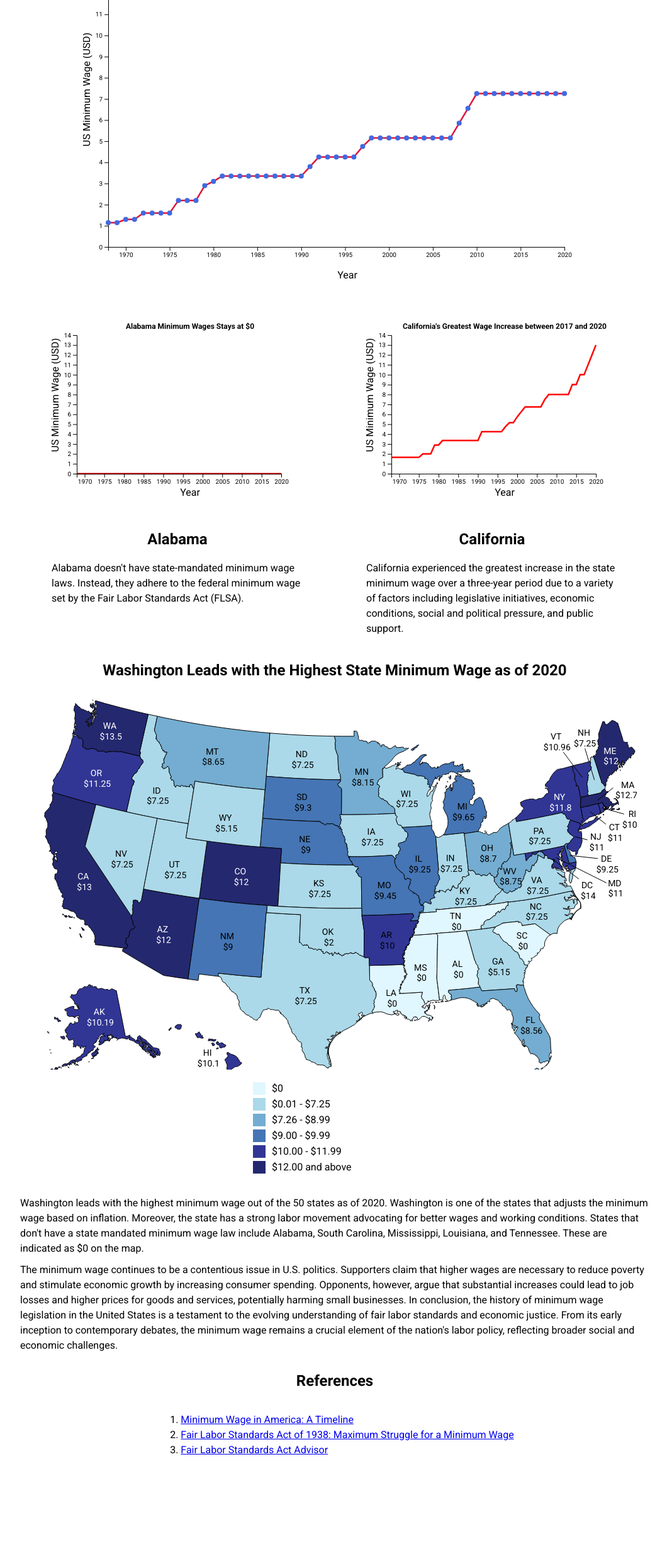
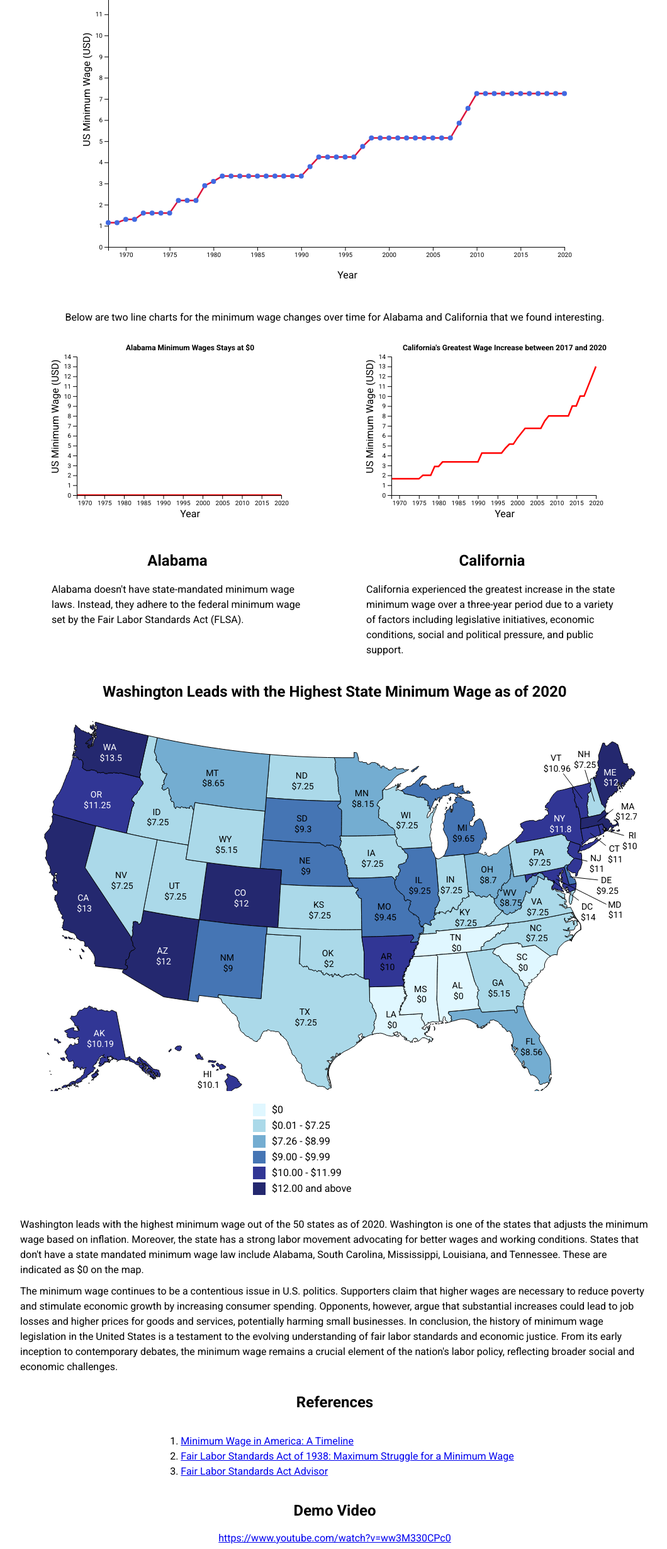
Before and after one commit to samuellee77/dsc-queue-viz, a SvelteKit app: page / in a window 1280 px wide. Shown: the part 1017-3476 px from the top of the page at 63% size, without its empty margins (108-1168 px from the left). Before the commit the page ends 3355 px from the top, so only its background shows below. Built offline with nearby package versions, Linux system fonts and the light colour scheme.

Commit message:
demo vid link

```diff
--- a/src/components/Resources.svelte
+++ b/src/components/Resources.svelte
@@ -11,6 +11,9 @@
     </li>
 </ol>
 
+<h2 class='body-header'>Demo Video</h2>
+<a href='https://www.youtube.com/watch?v=ww3M330CPc0'>https://www.youtube.com/watch?v=ww3M330CPc0</a>
+
 <style>
     .resource-list {
         text-align: left;
--- a/src/components/TwoLineGraphs.svelte
+++ b/src/components/TwoLineGraphs.svelte
@@ -94,6 +94,10 @@
         }
     }
 </script>
+
+<p class="body-text">
+    Below are two line charts for the minimum wage changes over time for Alabama and California that we found interesting.
+</p>
 <div class="tooltip" bind:this={tooltip}>Tooltip</div>
 <div class="line-graphs-container">
     <svg bind:this={svgAlabama} width="400" height="300"></svg>
```
